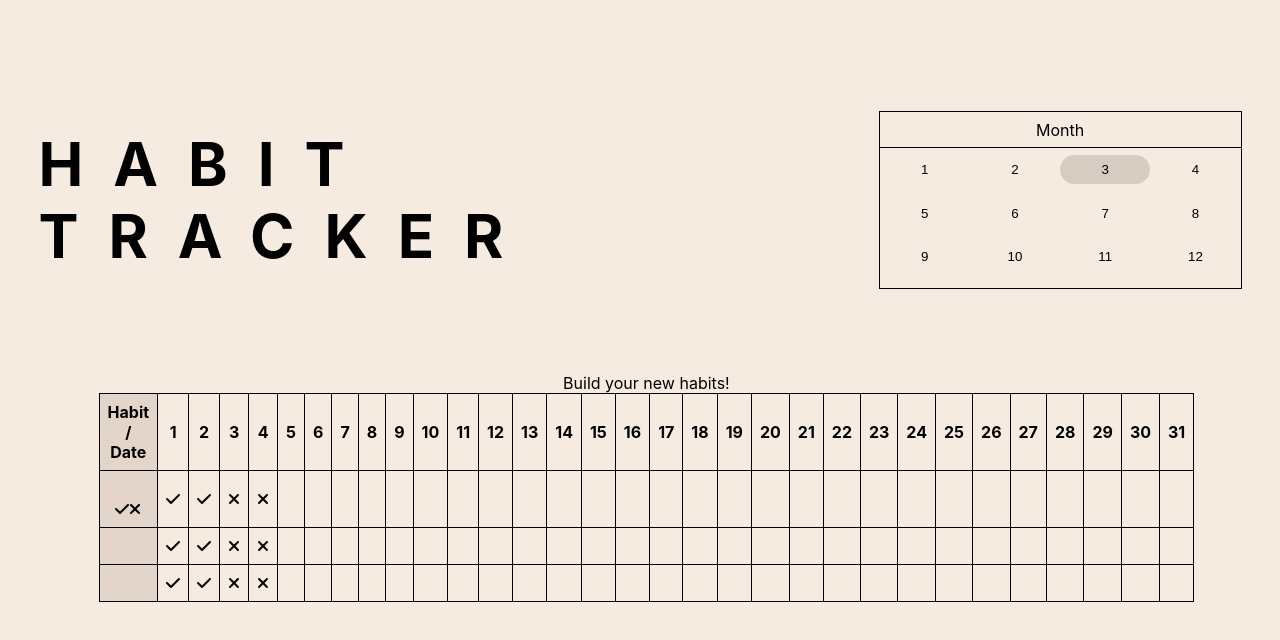
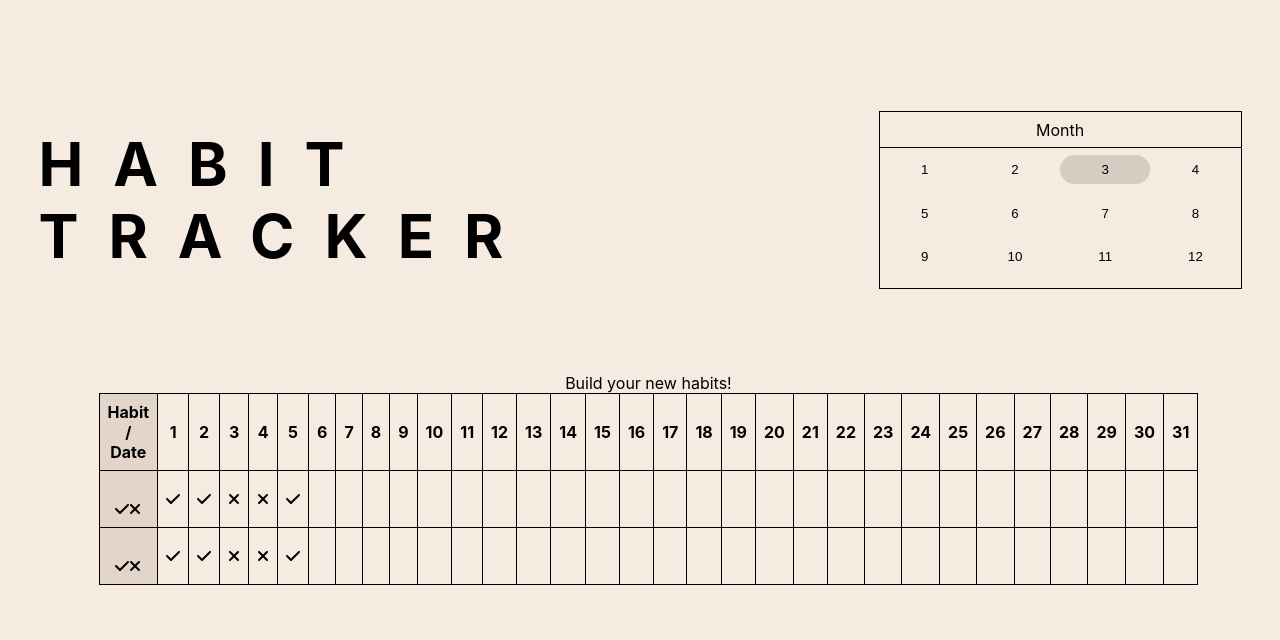
Before and after one commit to hanabailey/Habit_tracker, a React (Create React App) app: page / in a window 1280 px wide. Shown: the top 640 px of the page. Built offline with nearby package versions, Linux system fonts and the light colour scheme.

Commit message:
Moving Cell code to HabitTableRow componenet to make each row have seperate button.

```diff
--- a/src/components/table/HabitItemTable.tsx
+++ b/src/components/table/HabitItemTable.tsx
@@ -6,10 +6,12 @@ import { FontAwesomeIcon } from "@fortawesome/react-fontawesome";
 import { faCircle } from "@fortawesome/free-regular-svg-icons";
 import { faCheck } from "@fortawesome/free-solid-svg-icons";
 import { faXmark } from "@fortawesome/free-solid-svg-icons";
+import HabitTableRow from "./HabitTableRow";
 
 function HabitItemTable({ month }) {
+
   const daysInMonth = DateTime.local(2023, month).daysInMonth;
-  const [check, setCheck] = useState([true, true, false, false]);
+  const [check, setCheck] = useState([true, true, false, false, true]);
 
   //30치 같은 칸을 만드려고 할때 반복문으로 만들어서 돌릴 수 있음.
   const headcols = [];
@@ -23,28 +25,31 @@ function HabitItemTable({ month }) {
 
   // <span>{<FontAwesomeIcon icon={faCircle}/> }</span>
 
-  const cells = [];
-  for (let i = 0; i < daysInMonth; i++) {
-    if (check[i] === true) {
-      cells.push(
-        <td className={styles.td} key={i}>
-          {<FontAwesomeIcon icon={faCheck} />}
-        </td>
-      );
-    } else if (check[i] === false) {
-      cells.push(
-        <td className={styles.td} key={i}>
-          {<FontAwesomeIcon icon={faXmark} />}
-        </td>
-      );
-    } else {
-      cells.push(
-        <td className={styles.td} key={i}>
-          {""}
-        </td>
-      );
-    }
-  }
+  // const cells = [];
+  // for (let i = 0; i < daysInMonth; i++) {
+  //   if (check[i] === true) {
+  //     cells.push(
+  //       <td className={styles.td} key={i}>
+  //         {<FontAwesomeIcon icon={faCheck} />}
+  //       </td>
+  //     );
+  //   } else if (check[i] === false) {
+  //     cells.push(
+  //       <td className={styles.td} key={i}>
+  //         {<FontAwesomeIcon icon={faXmark} />}
+  //       </td>
+  //     );
+  //   } else {
+  //     cells.push(
+  //       <td className={styles.td} key={i}>
+  //         {""}
+  //       </td>
+  //     );
+  //   }
+  // }
+  // cell 관련 코드는 row 컴포넌트로 이동시킴
+
+
 
   const checksHandler = (isChecked) => {
     if(isChecked===true){
@@ -54,6 +59,8 @@ function HabitItemTable({ month }) {
     }
     setCheck([...check])
   };
+
+  const rows = [];
 
   return (
     <div>
@@ -69,8 +76,14 @@ function HabitItemTable({ month }) {
             {/*반복문 돌려서 얻은 걸 대신 넣어준다. */}
           </tr>
         </thead>
+
         <tbody>
-          <tr>
+
+          <HabitTableRow month={month}/>
+          <HabitTableRow month={month}/>
+
+          {/* {headcols.map( (cell) => (<HabitTableRow checksHandler={checksHandler} cells={cells}/>))} */}
+          {/* <tr>
             <td className={styles.td}>
               <input type="text" className={styles.habitInput} />
               <span onClick={()=>checksHandler(true)}>
@@ -81,8 +94,8 @@ function HabitItemTable({ month }) {
               </span>
             </td>
             {cells}
-          </tr>
-          <tr>
+          </tr> */}
+          {/* <tr>
             <td className={styles.td}>
               <input type="text" className={styles.habitInput} />
             </td>
@@ -93,7 +106,7 @@ function HabitItemTable({ month }) {
               <input type="text" className={styles.habitInput} />
             </td>
             {cells}
-          </tr>
+          </tr> */}
         </tbody>
       </table>
     </div>
--- /dev/null
+++ b/src/components/table/HabitTableRow.tsx
@@ -0,0 +1,68 @@
+import React from 'react'
+import { useState } from 'react';
+import styles from './HabitItemTable.module.css'
+import HabitItemTable from './HabitItemTable'
+import { FontAwesomeIcon } from "@fortawesome/react-fontawesome";
+import { faCircle } from "@fortawesome/free-regular-svg-icons";
+import { faCheck } from "@fortawesome/free-solid-svg-icons";
+import { faXmark } from "@fortawesome/free-solid-svg-icons";
+import { DateTime } from "luxon";
+
+function HabitTableRow({month}) {
+  const daysInMonth = DateTime.local(2023, month).daysInMonth;
+  const [check, setCheck] = useState([true, true, false, false, true]);
+
+  const cells = [];
+  for (let i = 0; i < daysInMonth; i++) {
+    if (check[i] === true) {
+      cells.push(
+        <td className={styles.td} key={i}>
+          {<FontAwesomeIcon icon={faCheck} />}
+        </td>
+      );
+    } else if (check[i] === false) {
+      cells.push(
+        <td className={styles.td} key={i}>
+          {<FontAwesomeIcon icon={faXmark} />}
+        </td>
+      );
+    } else {
+      cells.push(
+        <td className={styles.td} key={i}>
+          {""}
+        </td>
+      );
+    }
+  }
+  // 로우 컴포넌트 한줄에서 일어나는 일이라서 작동이 seperate 된다
+
+
+
+  const checksHandler = (isChecked) => {
+    if(isChecked===true){
+      check.push(true)
+
+    }else{
+      check.push(false)
+    }
+    setCheck([...check])
+  };
+
+
+  return (
+    <tr>
+      <td className={styles.td}>
+        <input type="text" className={styles.habitInput} />
+        <span onClick={()=>checksHandler(true)}>
+          <FontAwesomeIcon icon={faCheck} />
+        </span>
+        <span onClick={()=>checksHandler(false)}>
+          <FontAwesomeIcon icon={faXmark} />
+        </span>
+      </td>
+    {cells}
+  </tr>
+  )
+}
+
+export default HabitTableRow
```
